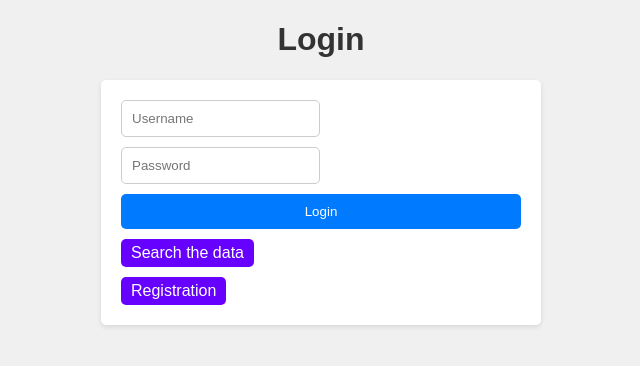
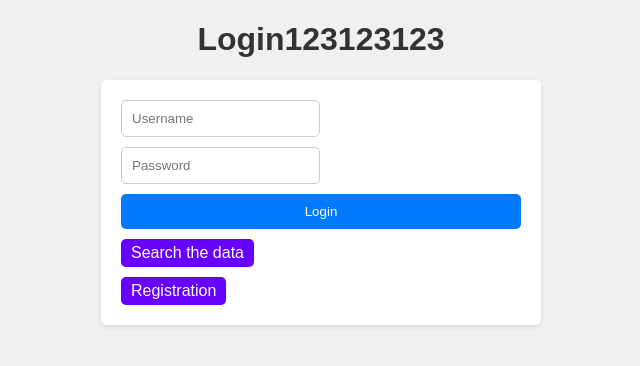
Before and after one commit to RageDisplay/Python-flask-project-OWASP-test, a Flask app: page / in a window 1280 px wide. Shown: the top 366 px of the page, without its empty margins (319-959 px from the left). Run offline with Flask 3, Linux system fonts and the light colour scheme; some libraries are stand-ins or nearby versions.

Commit message:
Update login.html

```diff
--- a/templates/login.html
+++ b/templates/login.html
@@ -6,7 +6,7 @@
 </head>
 <body>
     <main>
-        <h1>Login</h1>
+        <h1>Login123123123</h1>
         <form action="{{ url_for('authenticate') }}" method="post">
             <input type="hidden" name="csrf_token" value="{{ session['csrf_token'] }}">
             <div class="input-box">
```
